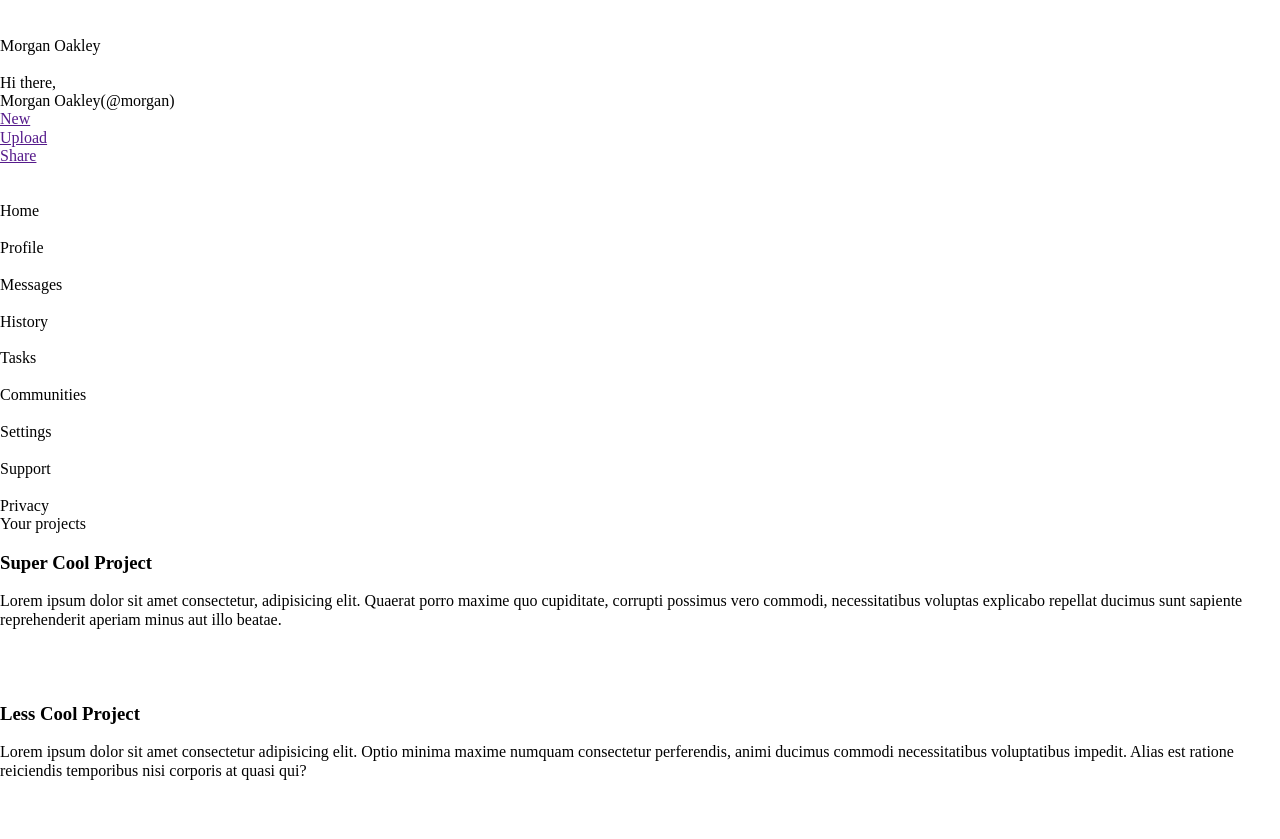
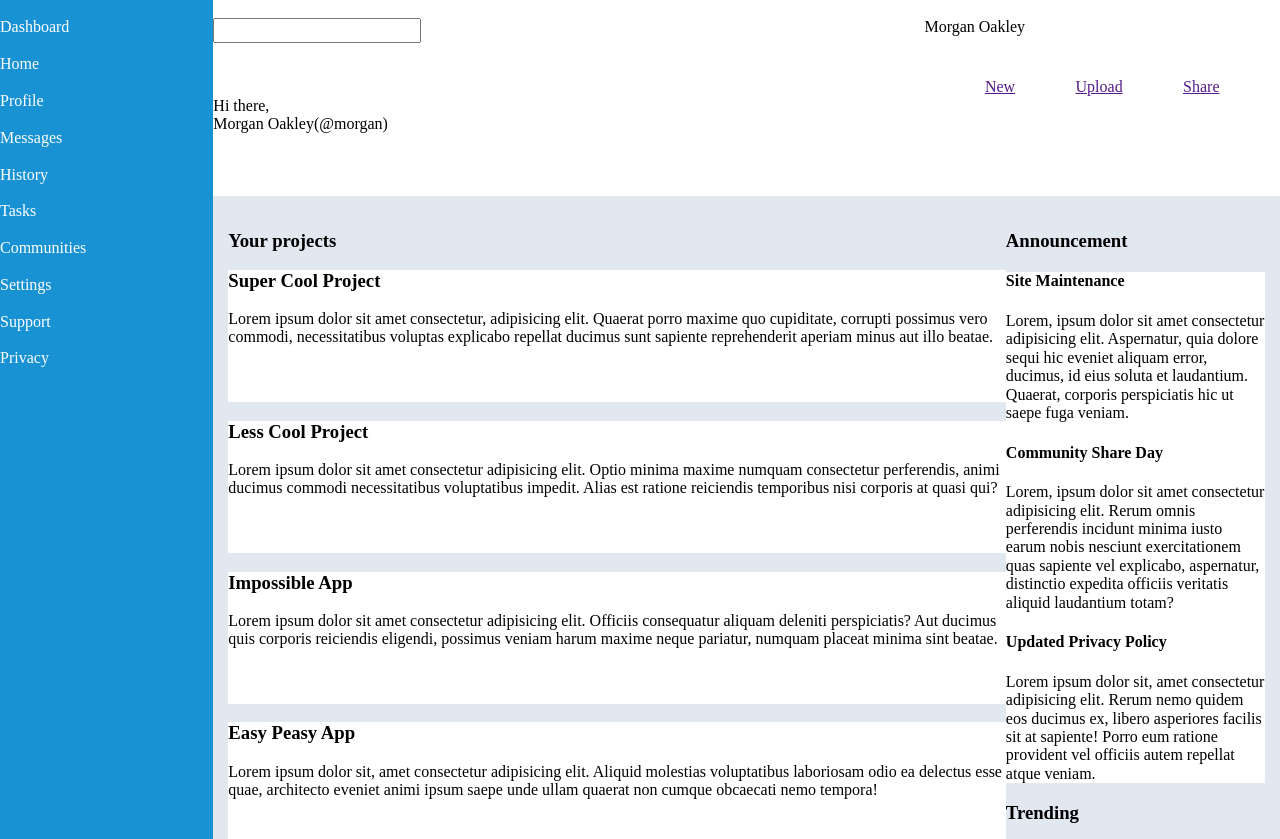
Before and after one commit to Hutts96/admin-dashboard, a plain HTML site: page index.html in a window 1280 px wide. Shown: the top 839 px of the page. Drawn offline with Linux system fonts and the light colour scheme.

Commit message:
Add basic CSS grid structure

```diff
--- a/index.html
+++ b/index.html
@@ -12,20 +12,21 @@
 <body>
 
   <header>
+
     <div class="upper-header">
       <div class="search-wrapper">
         <img src="" alt="" class="search-icon">
-        <div class="search-bar">
-        </div>
+        <div class="search-bar"><input type="search"></div>
       </div>
+
       <div class="user-tab">
         <img src="" alt="" class="bell-icon">
         <img class="user-avatar">
         <div class="user-name">Morgan Oakley</div>
       </div>
     </div>
+
     <div class="lower-header">
-
       <div class="user-profile">
         <img src="" alt="" class="user-avatar">
         <div class="user-name-wrapper">
@@ -43,6 +44,7 @@
           <div class="link">Share</div>
         </a>
       </div>
+
     </div>
   </header>
 
@@ -50,7 +52,7 @@
 
     <div class="title-wrapper">
       <img src="" alt="" class="logo">
-      <div class="title"></div>
+      <div class="title">Dashboard</div>
     </div>
 
     <div class="site-tabs">
@@ -88,7 +90,7 @@
 
     </div>
 
-    <div class="meta-tags">
+    <div class="meta-tabs">
 
       <div class="meta-tab">
         <img src="" alt="" class="tab-logo">
@@ -107,9 +109,10 @@
 
     </div>
   </div>
+
   <main>
     <div class="projects-wrapper">
-      <div class="projects-title">Your projects</div>
+      <h3 class="projects-title">Your projects</h3>
 
       <div class="projects">
 
--- a/style.css
+++ b/style.css
@@ -1 +1,74 @@
 @import "./Normalize.css";
+
+body {
+    display: grid;
+    grid-template: 1fr 6fr/1fr 5fr;
+    grid-template-areas:
+        "sidebar header"
+        "sidebar main";
+}
+
+header {
+    grid-area: header;
+}
+
+.sidebar {
+    grid-area: sidebar;
+    background-color: #1992d4;
+    color: white;
+}
+
+main {
+    grid-area: main;
+    display: grid;
+    grid-template: 1fr 1fr / 3fr 1fr;
+    grid-template-areas:
+        "projects announcements"
+        "projects trending";
+    background-color: #e2e8f0;
+    padding: 15px;
+}
+
+.projects-wrapper {
+    grid-area: projects;
+}
+
+.announcements-wrapper {
+    grid-area: announcements;
+}
+
+.trending-wrapper {
+    grid-area: trending;
+}
+
+.project-card {
+    background-color: white;
+}
+
+.announcements {
+    background-color: white;
+}
+
+.trendings {
+    background-color: white;
+}
+
+header {
+    display: grid;
+    grid-template-rows: 1fr 1.5fr;
+}
+
+.upper-header {
+    display: grid;
+    grid-template-columns: 2fr 1fr;
+}
+
+.lower-header {
+    display: grid;
+    grid-template-columns: 2fr 1fr;
+}
+
+.links {
+    display: flex;
+    justify-content: space-evenly;
+}
```
